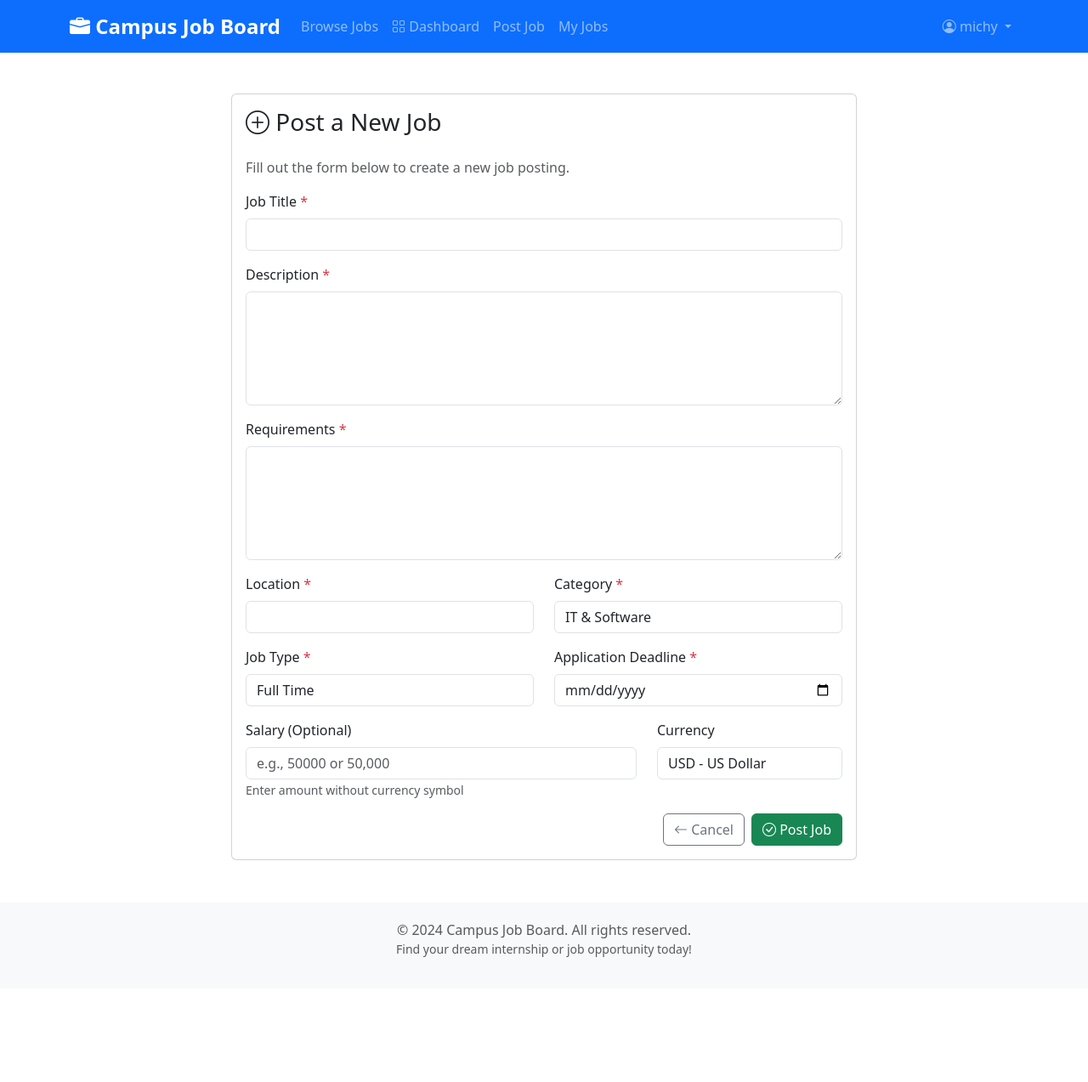
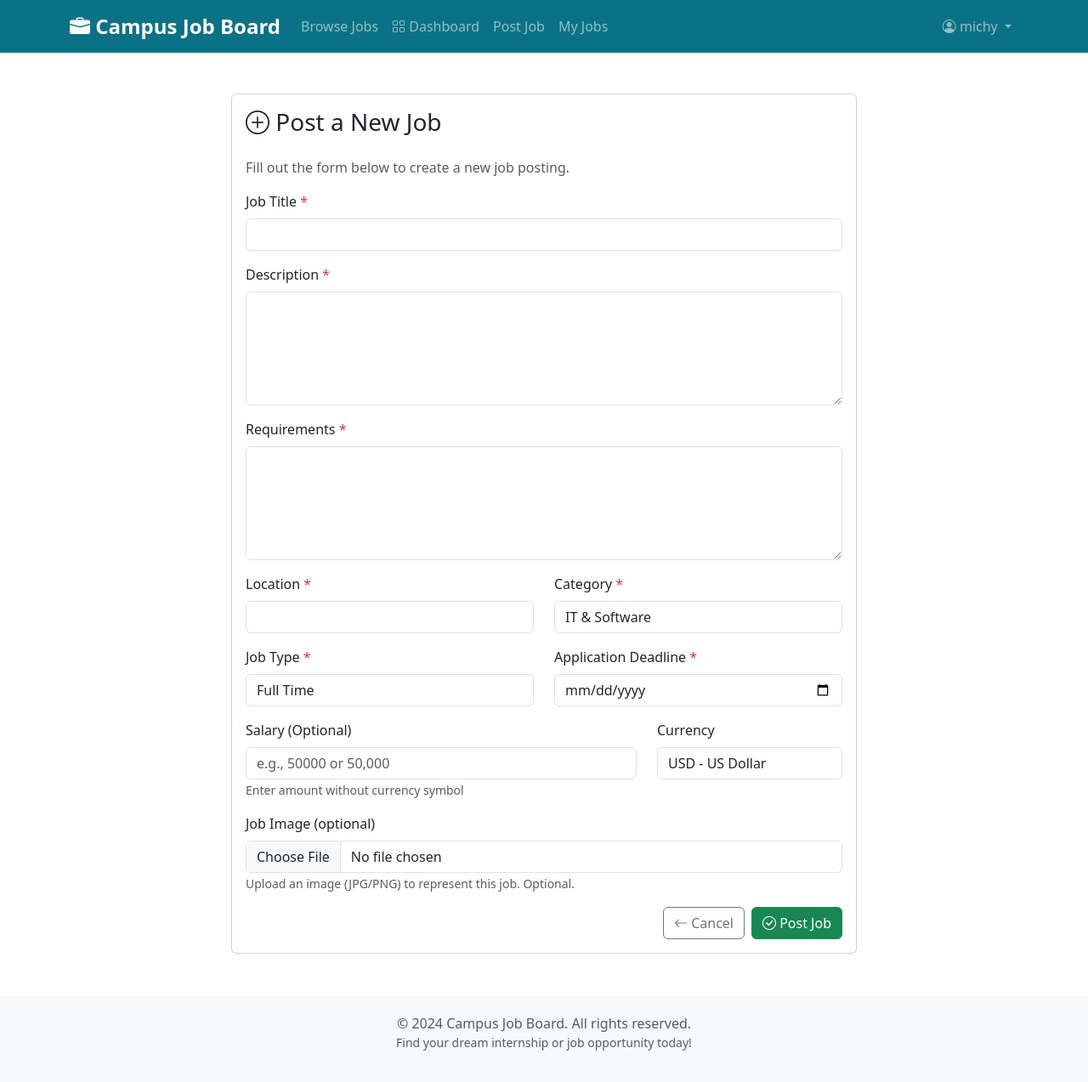
Before and after one commit to justmichelle2/find-a-job, a Django app: page /create/ in a window 1280 px wide. Shown: the whole page at 85% size. Before the commit the page ends 1126 px from the top, so only its background shows below. Run offline with Django 5.2, Linux system fonts and the light colour scheme; a user stored in the database is signed in.

Commit message:
new feature

```diff
--- a/jobs/forms.py
+++ b/jobs/forms.py
@@ -18,7 +18,7 @@ class JobPostForm(forms.ModelForm):
         model = JobPost
         fields = [
             'title', 'description', 'requirements', 'location', 'category',
-            'job_type', 'deadline', 'salary', 'currency'
+            'job_type', 'deadline', 'salary', 'currency', 'image'
         ]
         widgets = {
             'title':
@@ -46,6 +46,7 @@ class JobPostForm(forms.ModelForm):
             }),
             'currency':
             forms.Select(attrs={'class': 'form-control'}),
+            'image': forms.FileInput(attrs={'class': 'form-control'})
         }
 
     def __init__(self, *args, **kwargs):
--- a/jobs/models.py
+++ b/jobs/models.py
@@ -92,6 +92,11 @@ class JobPost(models.Model):
                                 choices=CURRENCY_CHOICES,
                                 default='USD',
                                 help_text="Currency for salary")
+    image = models.ImageField(
+        upload_to='job_images/',
+        null=True,
+        blank=True,
+        help_text="Optional image for the job posting")
     is_approved = models.BooleanField(
         default=False, help_text="Whether this job post is approved by admin")
 
--- a/jobs/templates/jobs/create_job.html
+++ b/jobs/templates/jobs/create_job.html
@@ -12,7 +12,7 @@
                 </h3>
                 <p class="text-muted">Fill out the form below to create a new job posting.</p>
 
-                <form method="post">
+                <form method="post" enctype="multipart/form-data">
                     {% csrf_token %}
 
                     {% if form.non_field_errors %}
@@ -118,6 +118,15 @@
                         </div>
                     </div>
 
+                    <div class="mb-3">
+                        <label for="{{ form.image.id_for_label }}" class="form-label">Job Image (optional)</label>
+                        {{ form.image }}
+                        {% if form.image.errors %}
+                            <div class="text-danger small">{{ form.image.errors }}</div>
+                        {% endif %}
+                        <small class="text-muted">Upload an image (JPG/PNG) to represent this job. Optional.</small>
+                    </div>
+
                     <div class="d-grid gap-2 d-md-flex justify-content-md-end">
                         <a href="{% url 'jobs:my_jobs' %}" class="btn btn-outline-secondary">
                             <i class="bi bi-arrow-left"></i> Cancel
--- a/jobs/templates/jobs/job_detail.html
+++ b/jobs/templates/jobs/job_detail.html
@@ -19,6 +19,12 @@
                         <span class="badge bg-primary">{{ job.get_job_type_display }}</span>
                     </div>
                 </div>
+
+                {% if job.image %}
+                <div class="mb-4 text-center">
+                    <img src="{{ job.image.url }}" alt="{{ job.title }}" class="img-fluid rounded mb-3" style="max-height:300px; object-fit:cover; width:100%;">
+                </div>
+                {% endif %}
 
                 <div class="mb-4">
                     <h5><i class="bi bi-info-circle"></i> Job Description</h5>
--- a/jobs/views.py
+++ b/jobs/views.py
@@ -152,7 +152,7 @@ def create_job_post(request):
         return redirect('jobs:job_list')
 
     if request.method == 'POST':
-        form = JobPostForm(request.POST, user=request.user)
+        form = JobPostForm(request.POST, request.FILES, user=request.user)
         if form.is_valid():
             # Save but don't commit so we can set additional fields
             job_post = form.save(commit=False)
@@ -359,7 +359,7 @@ def edit_job(request, pk):
             "You don't have permission to edit this job.")
 
     if request.method == 'POST':
-        form = JobPostForm(request.POST, instance=job, user=request.user)
+        form = JobPostForm(request.POST, request.FILES, instance=job, user=request.user)
         if form.is_valid():
             form.save()
             messages.success(request, 'Job updated successfully!')
--- a/requirements.txt
+++ b/requirements.txt
@@ -2,3 +2,4 @@ Django>=5.0.0,<6.0.0
 
 Django
 gunicorn
+Pillow
--- a/templates/base.html
+++ b/templates/base.html
@@ -10,6 +10,11 @@
     <!-- Bootstrap Icons -->
     <link rel="stylesheet" href="https://cdn.jsdelivr.net/npm/bootstrap-icons@1.10.0/font/bootstrap-icons.css">
     <style>
+        :root {
+            /* New primary color: a professional teal that fits the app */
+            --bs-primary: #0b7285;
+            --bs-primary-rgb: 11,114,133;
+        }
         .navbar-brand {
             font-weight: bold;
             font-size: 1.5rem;
```
Also changed, not shown: jobs/templates/jobs/edit_job.html (+20 -1 lines), db.sqlite3, jobs/migrations/0005_jobpost_image.py (added).
